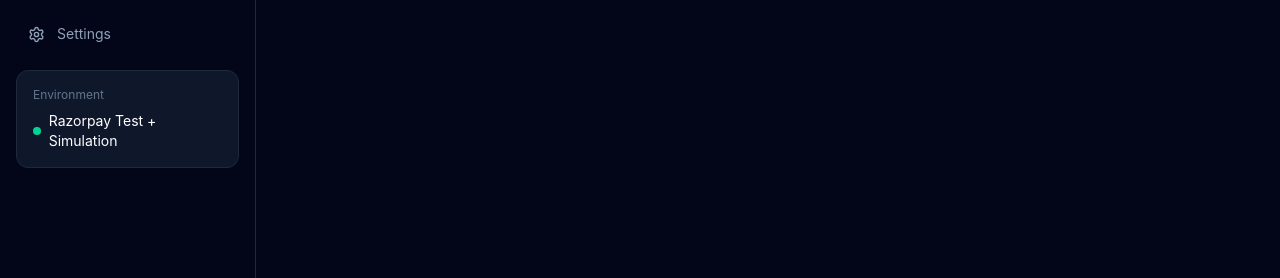
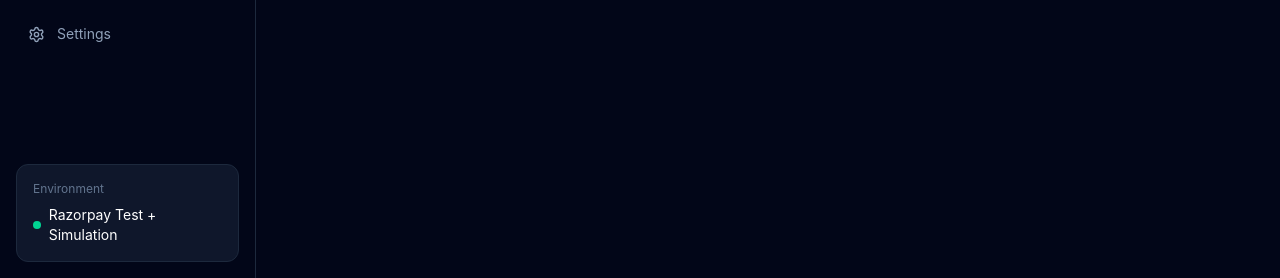
Before and after one commit to Bhargav958/RecoverAi_Razorpay, a React app in the folder frontend/: page / in a window 1280 px wide. Shown: the part 522-800 px from the top of the page. Built offline with nearby package versions, Linux system fonts and the light colour scheme; no server answers; the HTML template or start-up script is replaced by a standard one.

Commit message:
make the sidebar static

```diff
--- a/frontend/src/layouts/AppLayout.jsx
+++ b/frontend/src/layouts/AppLayout.jsx
@@ -82,8 +82,9 @@ const AppLayout = () => {
       <div className="flex min-h-screen">
 
         {/* Sidebar */}
-        <aside className="w-64 border-r border-slate-800 bg-slate-950">
+        <aside className="sticky top-0 flex h-screen w-64 shrink-0 flex-col justify-between border-r border-slate-800 bg-slate-950 overflow-y-auto">
 
+          <div>
             {/* Logo */}
             <div className="flex h-20 items-center gap-3 border-b border-slate-800 px-6">
               <div className="flex h-9 w-9 items-center justify-center rounded-xl bg-white text-slate-950">
@@ -127,9 +128,11 @@ const AppLayout = () => {
                 )
               )}
             </nav>
+          </div>
 
           {/* Mode */}
-          <div className="mx-4 mt-auto rounded-xl border border-slate-800 bg-slate-900 p-4">
+          <div className="p-4">
+            <div className="rounded-xl border border-slate-800 bg-slate-900 p-4">
               <p className="text-xs text-slate-500">
                 Environment
               </p>
@@ -142,13 +145,14 @@ const AppLayout = () => {
                 </span>
               </div>
             </div>
+          </div>
         </aside>
 
         {/* Main */}
         <main className="flex-1 overflow-x-hidden">
 
           {/* Header */}
-          <header className="flex h-20 items-center justify-between border-b border-slate-800 px-8">
+          <header className="sticky top-0 z-20 flex h-20 items-center justify-between border-b border-slate-800 bg-slate-950/90 px-8 backdrop-blur">
 
             <div>
               <p className="text-sm text-slate-500">
```
Lines whose indentation alone changed are shown as unchanged.
